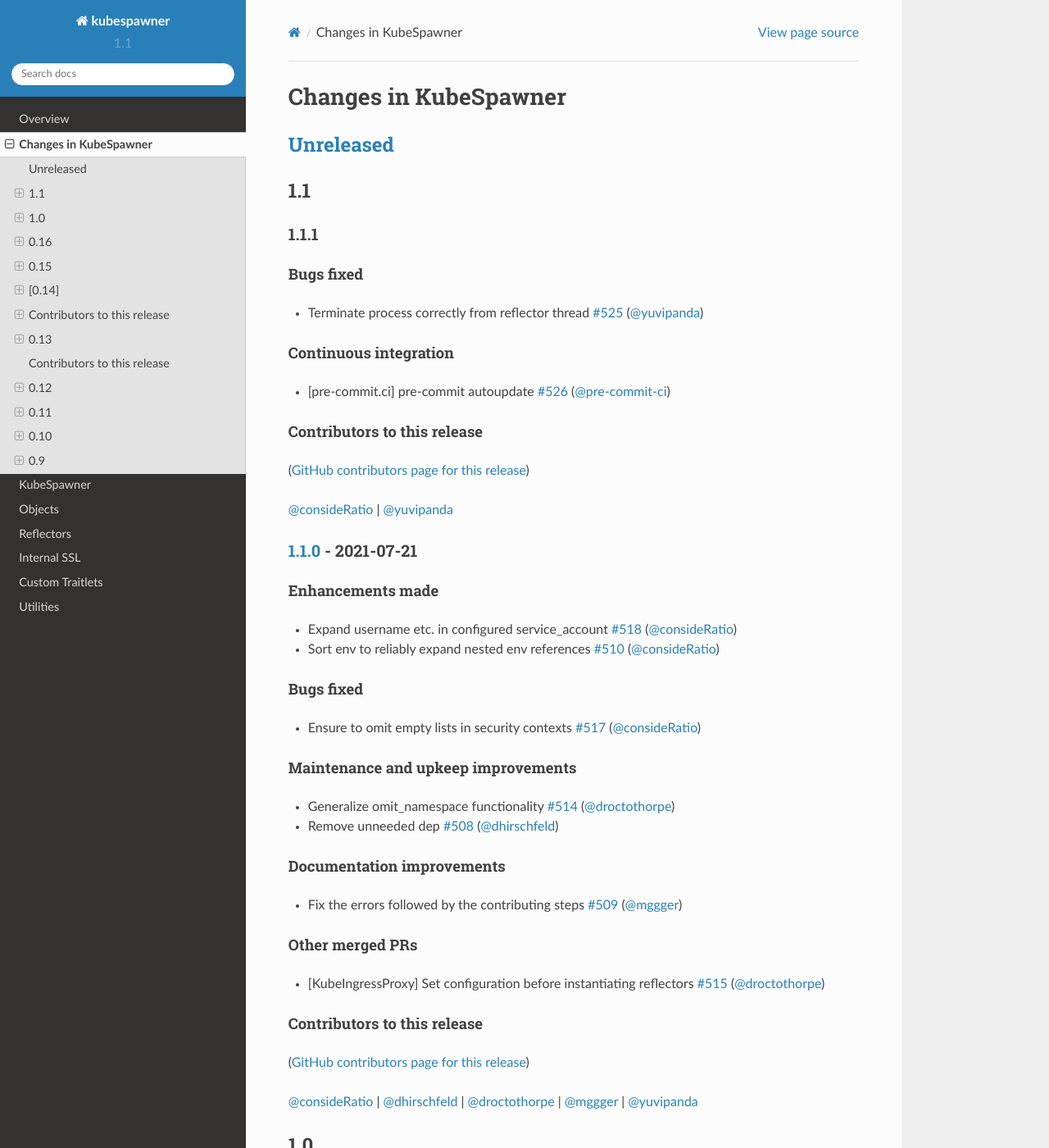
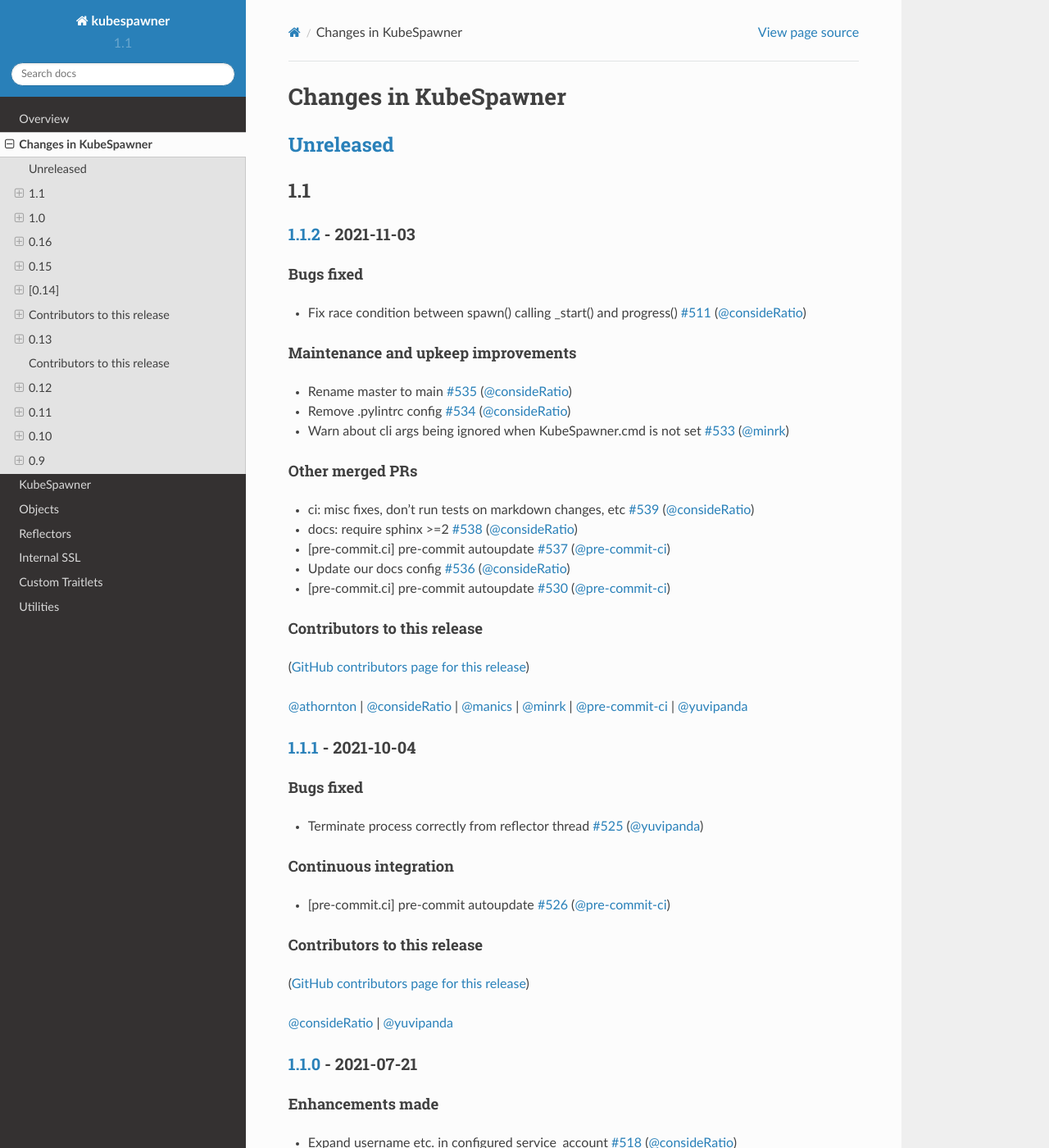
Before and after one commit to jupyterhub/kubespawner, a Sphinx documentation site: the page built from docs/source/changelog.md, in a window 1280 px wide and 1400 px high. Shown: the whole window at 82% size. Built offline with Sphinx 7.4.7 and the Read the Docs theme 2.0.0, drawn with Linux system fonts in a browser that asks for light colours.

Commit message:
Add changelog for 1.1.2

```diff
--- a/docs/source/changelog.md
+++ b/docs/source/changelog.md
@@ -6,7 +6,33 @@
 
 ## 1.1
 
-### 1.1.1
+### [1.1.2] - 2021-11-03
+
+#### Bugs fixed
+
+- Fix race condition between spawn() calling \_start() and progress() [#511](https://github.com/jupyterhub/kubespawner/pull/511) ([@consideRatio](https://github.com/consideRatio))
+
+#### Maintenance and upkeep improvements
+
+- Rename master to main [#535](https://github.com/jupyterhub/kubespawner/pull/535) ([@consideRatio](https://github.com/consideRatio))
+- Remove .pylintrc config [#534](https://github.com/jupyterhub/kubespawner/pull/534) ([@consideRatio](https://github.com/consideRatio))
+- Warn about cli args being ignored when KubeSpawner.cmd is not set [#533](https://github.com/jupyterhub/kubespawner/pull/533) ([@minrk](https://github.com/minrk))
+
+#### Other merged PRs
+
+- ci: misc fixes, don't run tests on markdown changes, etc [#539](https://github.com/jupyterhub/kubespawner/pull/539) ([@consideRatio](https://github.com/consideRatio))
+- docs: require sphinx >=2 [#538](https://github.com/jupyterhub/kubespawner/pull/538) ([@consideRatio](https://github.com/consideRatio))
+- [pre-commit.ci] pre-commit autoupdate [#537](https://github.com/jupyterhub/kubespawner/pull/537) ([@pre-commit-ci](https://github.com/pre-commit-ci))
+- Update our docs config [#536](https://github.com/jupyterhub/kubespawner/pull/536) ([@consideRatio](https://github.com/consideRatio))
+- [pre-commit.ci] pre-commit autoupdate [#530](https://github.com/jupyterhub/kubespawner/pull/530) ([@pre-commit-ci](https://github.com/pre-commit-ci))
+
+#### Contributors to this release
+
+([GitHub contributors page for this release](https://github.com/jupyterhub/kubespawner/graphs/contributors?from=2021-10-04&to=2021-11-03&type=c))
+
+[@athornton](https://github.com/search?q=repo%3Ajupyterhub%2Fkubespawner+involves%3Aathornton+updated%3A2021-10-04..2021-11-03&type=Issues) | [@consideRatio](https://github.com/search?q=repo%3Ajupyterhub%2Fkubespawner+involves%3AconsideRatio+updated%3A2021-10-04..2021-11-03&type=Issues) | [@manics](https://github.com/search?q=repo%3Ajupyterhub%2Fkubespawner+involves%3Amanics+updated%3A2021-10-04..2021-11-03&type=Issues) | [@minrk](https://github.com/search?q=repo%3Ajupyterhub%2Fkubespawner+involves%3Aminrk+updated%3A2021-10-04..2021-11-03&type=Issues) | [@pre-commit-ci](https://github.com/search?q=repo%3Ajupyterhub%2Fkubespawner+involves%3Apre-commit-ci+updated%3A2021-10-04..2021-11-03&type=Issues) | [@yuvipanda](https://github.com/search?q=repo%3Ajupyterhub%2Fkubespawner+involves%3Ayuvipanda+updated%3A2021-10-04..2021-11-03&type=Issues)
+
+### [1.1.1] - 2021-10-04
 
 #### Bugs fixed
 
@@ -381,6 +407,8 @@
 - Numerous bugfixes
 
 [unreleased]: https://github.com/jupyterhub/kubespawner/compare/1.1.0...HEAD
+[1.1.2]: https://github.com/jupyterhub/kubespawner/compare/1.1.1...1.1.2
+[1.1.1]: https://github.com/jupyterhub/kubespawner/compare/1.1.0...1.1.1
 [1.1.0]: https://github.com/jupyterhub/kubespawner/compare/1.0.0...1.1.0
 [1.0.0]: https://github.com/jupyterhub/kubespawner/compare/0.16.1...1.0.0
 [0.16.1]: https://github.com/jupyterhub/kubespawner/compare/0.16.0...0.16.1
```
